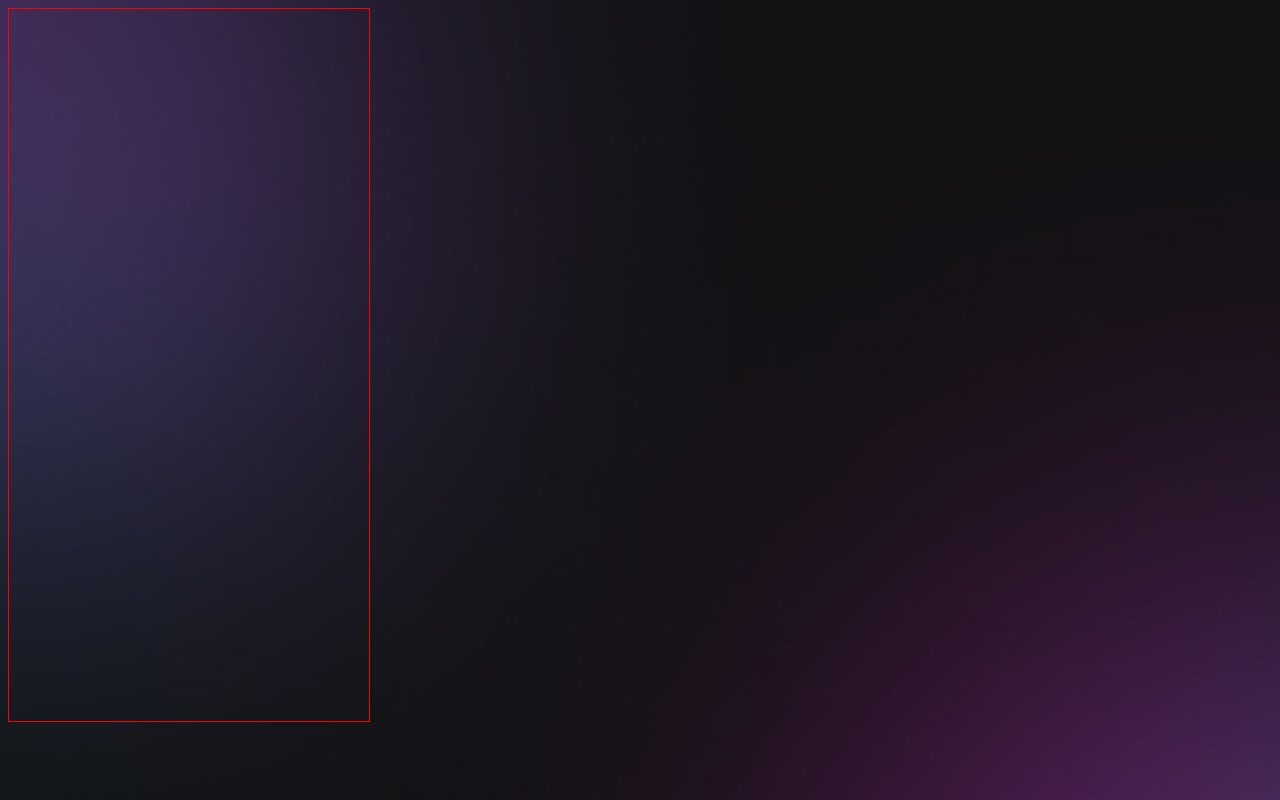
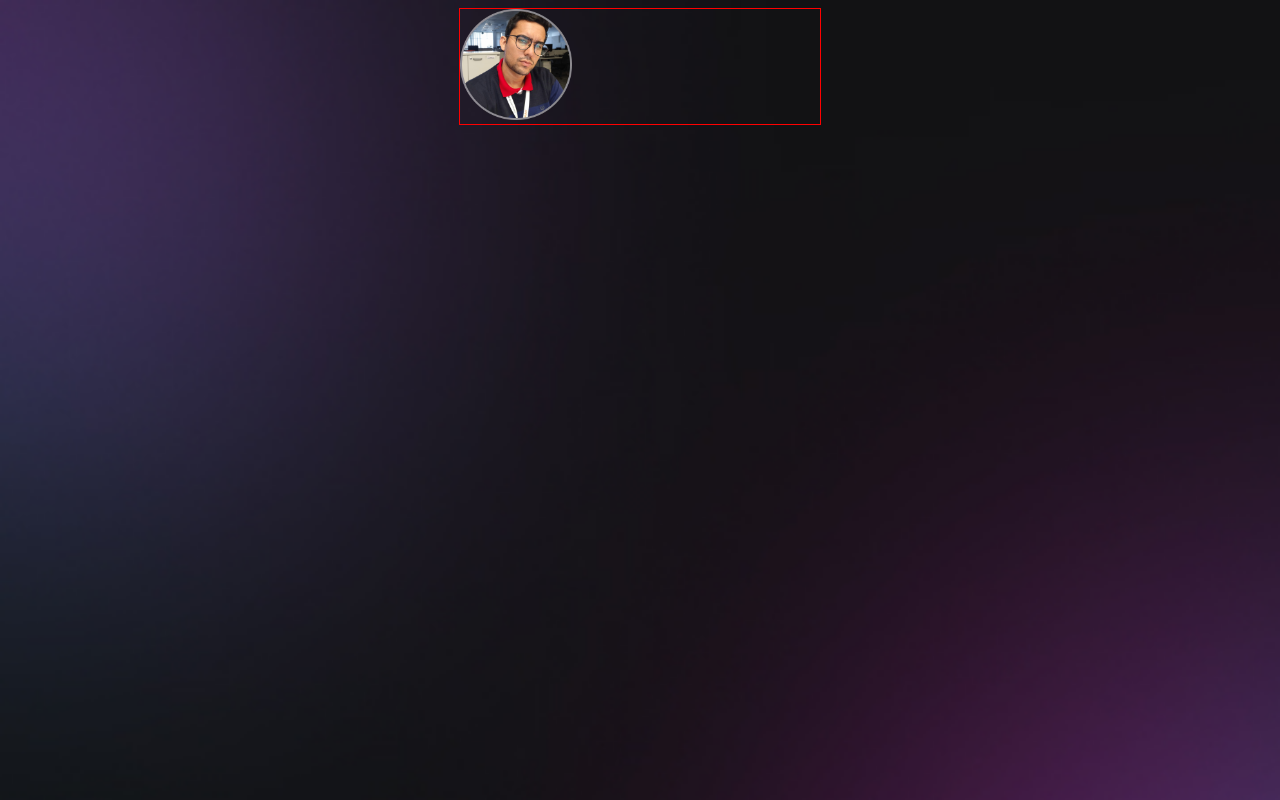
Before and after one commit to Davidsonlinhss/DevLinks-Project, a plain HTML site: page index.html in a window 1280 px wide. Drawn offline with Linux system fonts and the light colour scheme.

Commit message:
Estilização

```diff
--- a/index.html
+++ b/index.html
@@ -8,6 +8,10 @@
   <link rel="stylesheet" href="/style.css">
 </head>
 <body>
-  <div id="container"></div>
+  <div id="container">
+    <div id="profile">
+      <img src="./assets/Avatar.png" alt="Foto de Davidson Linhares em escritório, usando óculos com camisa de gola v.">
+    </div>
+  </div>
 </body>
 </html>
--- a/style.css
+++ b/style.css
@@ -10,6 +10,12 @@ body {
 
 #container {
   width: 360px;
-  height: 712px;
   border: 1px solid red;
+  /* Alinhando as caixas */
+  margin: auto;
 }
+
+#profile img {
+  width: 112px;
+  margin: auto;
+}
```
Also changed, not shown: assets/Avatar.png (added).
